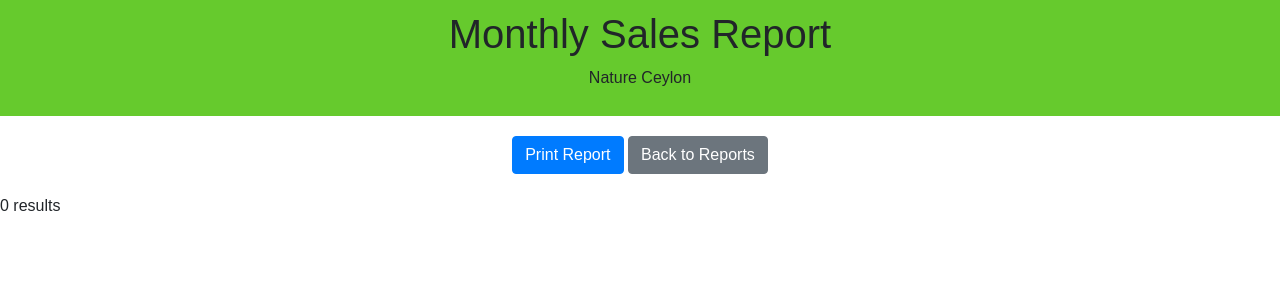
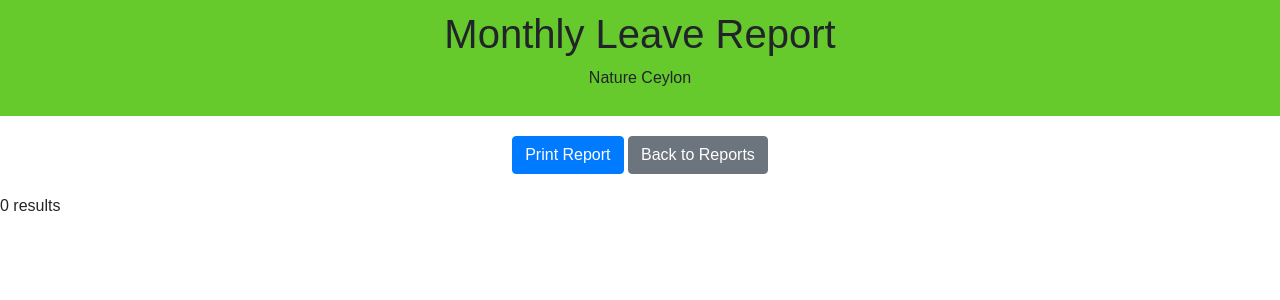
Before and after one commit to Malinda01/Nature_Ceylon, a PHP site: page /Leave.php in a window 1280 px wide. Shown: the top 300 px of the page. Run offline with PHP 8.4, Linux system fonts and the light colour scheme; data that the repository does not hold is empty.

Commit message:
repoert name

```diff
--- a/Employee_Panel/Report/Monthly/Leave.php
+++ b/Employee_Panel/Report/Monthly/Leave.php
@@ -53,7 +53,7 @@
 <body>
 
     <div class="header">
-        <h1>Monthly Sales Report</h1>
+        <h1>Monthly Leave Report</h1>
         <p>Nature Ceylon</p>
     </div>
 
--- a/Employee_Panel/Report/Monthly/Payroll.php
+++ b/Employee_Panel/Report/Monthly/Payroll.php
@@ -43,7 +43,7 @@
 <body>
 
 <div class="header">
-    <h1>Monthly Sales Report</h1>
+    <h1>Monthly Payroll Report</h1>
     <p>Nature Ceylon</p>
 </div>
 
```
